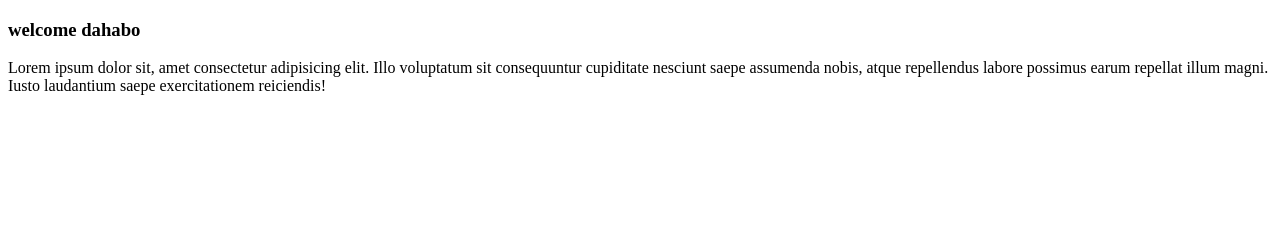
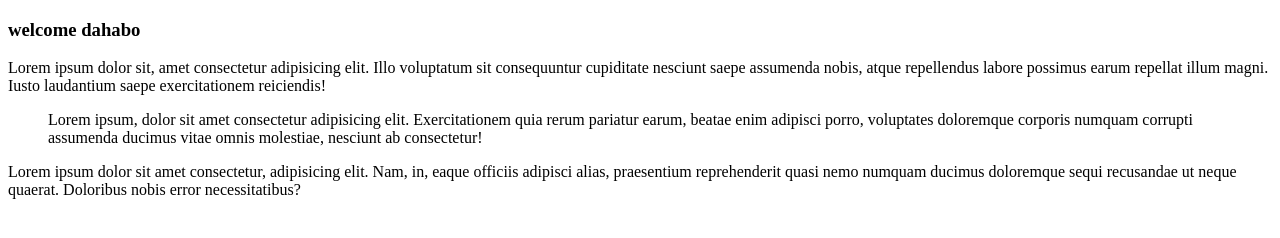
Before and after one commit to Goldenmubarak/fornslist, a plain HTML site: page index.html in a window 1280 px wide. Drawn offline with Linux system fonts and the light colour scheme.

Commit message:
adding initial

```diff
--- a/index.html
+++ b/index.html
@@ -9,5 +9,10 @@
 <body>
     <h3>welcome dahabo</h3>
     <p>Lorem ipsum dolor sit, amet consectetur adipisicing elit. Illo voluptatum sit consequuntur cupiditate nesciunt saepe assumenda nobis, atque repellendus labore possimus earum repellat illum magni. Iusto laudantium saepe exercitationem reiciendis!</p>
+
+    <blockquote>
+        Lorem ipsum, dolor sit amet consectetur adipisicing elit. Exercitationem quia rerum pariatur earum, beatae enim adipisci porro, voluptates doloremque corporis numquam corrupti assumenda ducimus vitae omnis molestiae, nesciunt ab consectetur!
+    </blockquote>
+    <p>Lorem ipsum dolor sit amet consectetur, adipisicing elit. Nam, in, eaque officiis adipisci alias, praesentium reprehenderit quasi nemo numquam ducimus doloremque sequi recusandae ut neque quaerat. Doloribus nobis error necessitatibus?</p>
 </body>
 </html>
```
